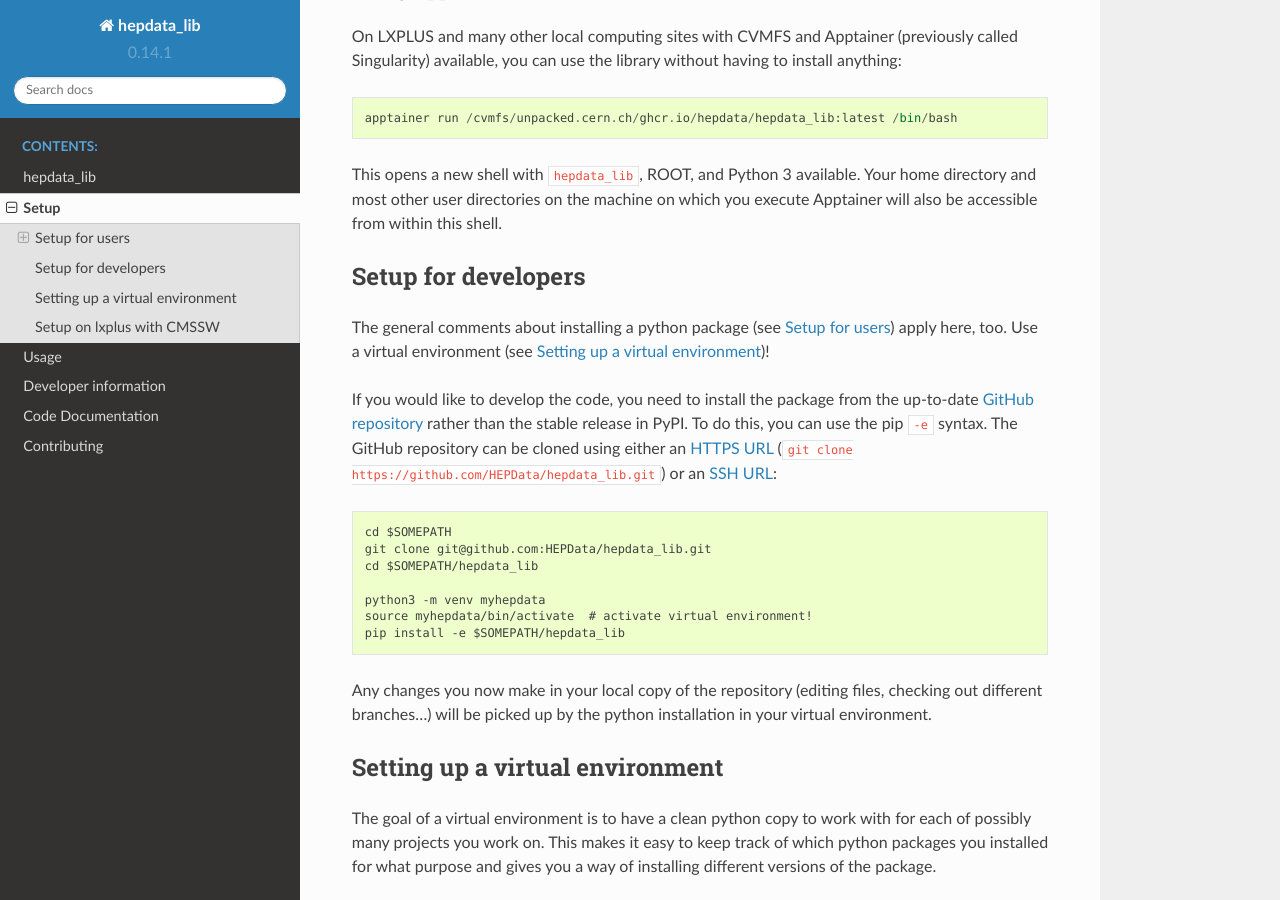
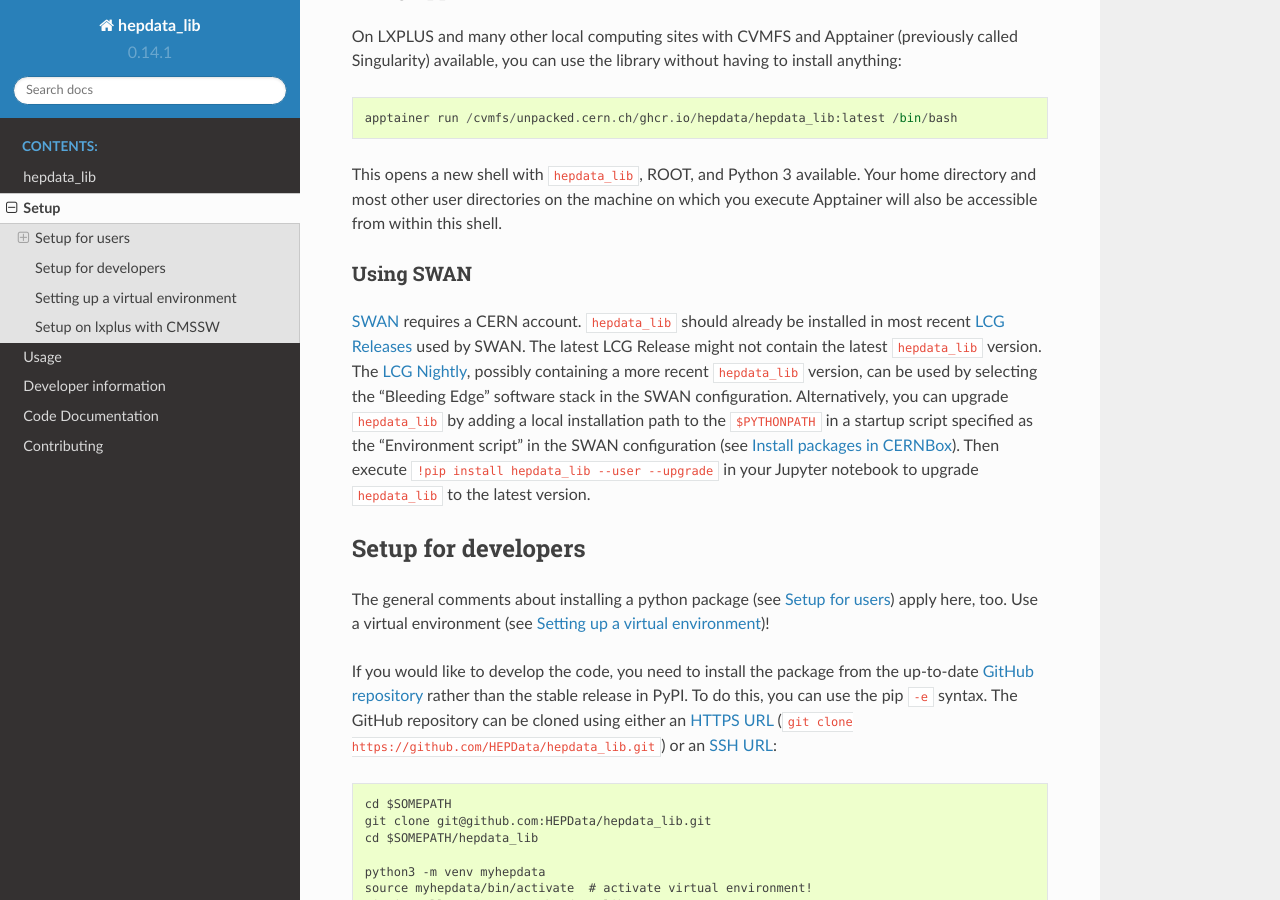
Before and after one commit to HEPData/hepdata_lib, a Sphinx documentation site: the page built from docs/setup.rst, in a window 1280 px wide and 900 px high, scrolled down 720 px. Built offline with Sphinx 7.4.7 and the Read the Docs theme 2.0.0, drawn with Linux system fonts in a browser that asks for light colours.

Commit message:
docs: update SWAN-specific instructions
* Update and move from Getting_started.ipynb to setup.rst.

```diff
--- a/docs/setup.rst
+++ b/docs/setup.rst
@@ -34,6 +34,21 @@
 This opens a new shell with ``hepdata_lib``, ROOT, and Python 3 available.
 Your home directory and most other user directories on the machine on which you execute Apptainer will also be accessible from within this shell.
 
+Using SWAN
+++++++++++
+
+`SWAN`_ requires a CERN account. ``hepdata_lib`` should already be installed in most recent `LCG Releases`_ used by
+SWAN. The latest LCG Release might not contain the latest ``hepdata_lib`` version. The `LCG Nightly`_, possibly
+containing a more recent ``hepdata_lib`` version, can be used by selecting the "Bleeding Edge" software stack in the
+SWAN configuration. Alternatively, you can upgrade ``hepdata_lib`` by adding a local installation path to the
+``$PYTHONPATH`` in a startup script specified as the "Environment script" in the SWAN configuration (see
+`Install packages in CERNBox`_). Then execute ``!pip install hepdata_lib --user --upgrade`` in your Jupyter notebook
+to upgrade ``hepdata_lib`` to the latest version.
+
+.. _SWAN: http://swan.cern.ch/
+.. _LCG Releases: https://lcginfo.cern.ch/pkg/hepdata_lib/
+.. _LCG Nightly: https://lcginfo.cern.ch/#nightlies
+.. _Install packages in CERNBox: https://swan.docs.cern.ch/advanced/install_packages/
 
 .. _sec-setup-developers:
 
```
Also changed, not shown: README.md (+1 -1 lines), 1 other file.
